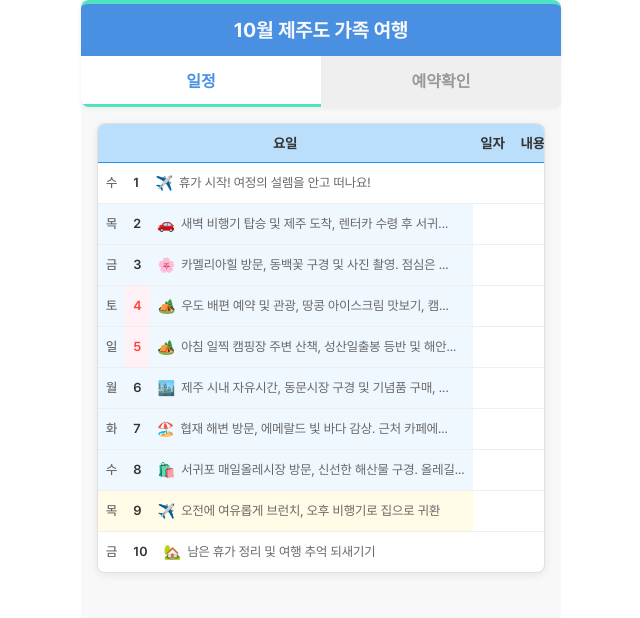
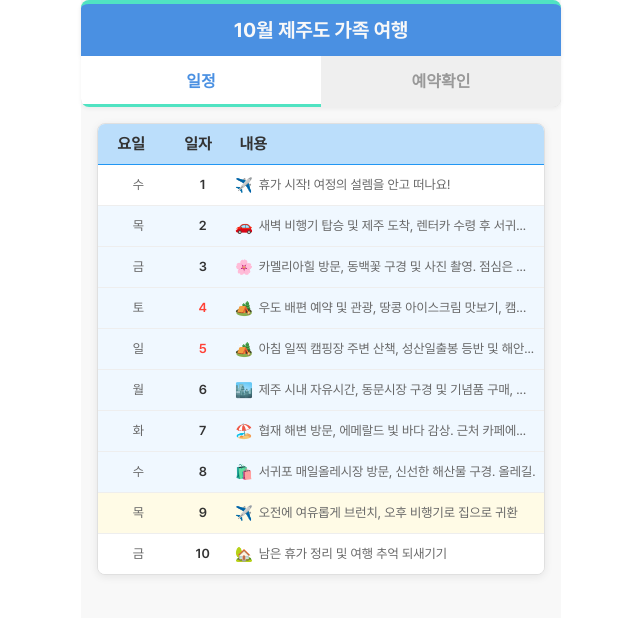
Before and after one commit to jdwcg/travel, a React (Vite) app: page / in a window 1280 px wide. Shown: the top 618 px of the page, without its empty margins (319-959 px from the left). Built offline with nearby package versions, Linux system fonts and the light colour scheme.

Commit message:
그리드로 변경

```diff
--- a/src/pages/HomePage.tsx
+++ b/src/pages/HomePage.tsx
@@ -1,8 +1,9 @@
+// src/pages/HomePage.tsx
 import { useState } from 'react';
 import styled from 'styled-components';
 import { Link } from 'react-router-dom';
 import PageHeader from '../components/PageHeader';
-import ActivityIcon from '../components/ActivityIcon'; // 아이콘 컴포넌트 임포트
+import ActivityIcon from '../components/ActivityIcon';
 
 interface TravelDateItem {
     id: string;
@@ -12,7 +13,6 @@ interface TravelDateItem {
     type: string;
 }
 
-// 그리고 travelDates 배열 선언 부분을 이렇게 변경해주세요.
 const travelDates: TravelDateItem[] = [
     {
         id: 'day1',
@@ -88,8 +88,13 @@ const travelDates: TravelDateItem[] = [
         date: 10,
         content: '남은 휴가 정리 및 여행 추억 되새기기',
         type: 'home',
-    }, // 'day'를 '금'으로 수정
+    },
 ];
+
+// Grid 컬럼 정의 (재사용을 위해 상수화)
+// 15% (요일), 15% (일자), 70% (내용)
+const GRID_COLUMNS = '15% 15% 70%';
+
 function HomePage() {
     const [activeTab, setActiveTab] = useState<'schedule' | 'reservation'>(
         'schedule',
@@ -116,46 +121,44 @@ function HomePage() {
 
             {activeTab === 'schedule' ? (
                 <ScheduleSection>
-                    <ListTable>
-                        <thead>
-                            <tr>
-                                <ThDay>요일</ThDay>
-                                <ThDate>일자</ThDate>
-                                <ThContent>내용</ThContent>
-                            </tr>
-                        </thead>
-                        <tbody>
+                    <ListContainer>
+                        {' '}
+                        {/* Grid 레이아웃의 최상위 컨테이너 */}
+                        <ListHeader>
+                            {' '}
+                            {/* 헤더 로우 */}
+                            <ThItem>요일</ThItem>
+                            <ThItem>일자</ThItem>
+                            <ThContentItem>내용</ThContentItem>
+                        </ListHeader>
+                        <ListBody>
+                            {' '}
+                            {/* 실제 데이터 로우 컨테이너 (스크롤 가능성 고려) */}
                             {travelDates.map((item) => (
                                 <StyledLink
                                     to={`/detail/${item.id}`}
                                     key={item.id}
                                     date={item.date}
                                 >
-                                    {' '}
-                                    {/* date prop 전달 */}
-                                    <Tr>
-                                        <TdDay>{item.day}</TdDay>
-                                        <TdDate
+                                    <TdItem>{item.day}</TdItem>
+                                    <TdDateItem
                                         isWeekend={
                                             item.day === '토' ||
                                             item.day === '일'
                                         }
                                     >
                                         {item.date}
-                                        </TdDate>
-                                        <TdContent title={item.content}>
-                                            <ActivityIcon type={item.type} />{' '}
-                                            {/* 아이콘 추가 */}
+                                    </TdDateItem>
+                                    <TdContentItem title={item.content}>
+                                        <ActivityIcon type={item.type} />
                                         {item.content.length > 30
-                                                ? item.content.slice(0, 30) +
-                                                  '...'
+                                            ? item.content.slice(0, 30) + '...'
                                             : item.content}
-                                        </TdContent>
-                                    </Tr>
+                                    </TdContentItem>
                                 </StyledLink>
                             ))}
-                        </tbody>
-                    </ListTable>
+                        </ListBody>
+                    </ListContainer>
                 </ScheduleSection>
             ) : (
                 <ReservationSection>
@@ -178,14 +181,13 @@ function HomePage() {
 
 // === 스타일 컴포넌트 정의 ===
 
-// 날짜 범위별 배경색을 결정하는 헬퍼 함수
 const getDateRangeBackgroundColor = (date: number, theme: any) => {
     if (date >= 2 && date <= 8) {
-        return theme.colors.dateRangeColor1 || '#F0F8FF'; // 2~8일차 (연한 하늘색)
+        return theme.colors.dateRangeColor1 || '#F0F8FF';
     } else if (date === 9) {
-        return theme.colors.dateRangeColor2 || '#FFFBE6'; // 9일차 (연한 노란색)
+        return theme.colors.dateRangeColor2 || '#FFFBE6';
     }
-    return theme.colors.white; // 그 외 (기본 흰색)
+    return theme.colors.white;
 };
 
 const Container = styled.div`
@@ -199,43 +201,33 @@ const Container = styled.div`
 
 const TabMenu = styled.div`
     display: flex;
-    /* TabMenu의 배경색은 전체 탭 영역의 배경색입니다. */
-    background-color: ${({ theme }) =>
-        theme.colors.lightGray}; /* 전체 탭바 배경 */
-    padding: 0; /* 내부 패딩은 각 버튼이 가짐 */
+    background-color: ${({ theme }) => theme.colors.lightGray};
+    padding: 0;
     margin-bottom: 16px;
     box-shadow: 0 2px 4px rgba(0, 0, 0, 0.05);
-    border-radius: 0 0 8px 8px; /* 하단만 둥글게 */
-    overflow: hidden; /* 내부 버튼이 넘치지 않도록 */
+    border-radius: 0 0 8px 8px;
+    overflow: hidden;
 `;
 
 const TabButton = styled.button<{ isActive: boolean }>`
     flex: 1;
-    /* ✨ 배경색 (활성/비활성) ✨ */
     background-color: ${({ theme, isActive }) =>
         isActive ? theme.colors.tabActiveBg : theme.colors.tabInactiveBg};
-    /* ✨ 글자색 (활성/비활성) ✨ */
     color: ${({ theme, isActive }) =>
         isActive ? theme.colors.tabActiveText : theme.colors.tabInactiveText};
-
     border: none;
     padding: 12px 0;
     font-size: ${({ theme }) => theme.fontSizes.medium};
     font-weight: 600;
     cursor: pointer;
-    transition: all 0.3s ease-in-out; /* 부드러운 전환 효과 */
-
-    /* 선택된 탭 아래 강조선 (파란색) */
+    transition: all 0.3s ease-in-out;
     border-bottom: 3px solid
         ${({ theme, isActive }) =>
             isActive ? theme.colors.secondary : 'transparent'};
 
     &:hover {
-        /* 마우스 오버 시 색상 변화 */
         background-color: ${({ theme, isActive }) =>
-            isActive
-                ? theme.colors.tabActiveBg
-                : theme.colors.lightGray}; /* 비활성 시 살짝 더 어둡게 */
+            isActive ? theme.colors.tabActiveBg : theme.colors.lightGray};
         color: ${({ theme, isActive }) =>
             isActive
                 ? theme.colors.tabActiveText
@@ -244,15 +236,16 @@ const TabButton = styled.button<{ isActive: boolean }>`
 `;
 
 const ScheduleSection = styled.div`
-    background-color: ${({ theme }) => theme.colors.white};
-    margin: 16px;
-    border-radius: 8px;
-    overflow: hidden;
-    box-shadow: 0 2px 8px rgba(0, 0, 0, 0.08);
-    border: 1px solid ${({ theme }) => theme.colors.lightGray};
+    /* 배경색, 그림자, 테두리 등은 ListContainer가 담당 */
+    margin: 16px; /* 컨테이너 외부 여백 */
 `;
 
 const ReservationSection = styled(ScheduleSection)`
+    background-color: ${({ theme }) =>
+        theme.colors.white}; /* 배경색 다시 추가 */
+    border-radius: 8px; /* 둥근 모서리 */
+    box-shadow: 0 2px 8px rgba(0, 0, 0, 0.08); /* 그림자 */
+    border: 1px solid ${({ theme }) => theme.colors.lightGray}; /* 테두리 */
     padding: 20px;
     text-align: center;
     & > p {
@@ -274,42 +267,54 @@ const ReservationItem = styled.div`
     }
 `;
 
-const ListTable = styled.table`
-    width: 100%;
-    border-collapse: collapse;
-    font-size: 14px;
+// ✨ Grid 레이아웃을 위한 새로운 컨테이너들 ✨
+const ListContainer = styled.div`
+    display: flex; /* 헤더와 바디를 세로로 정렬 */
+    flex-direction: column;
+    background-color: ${({ theme }) =>
+        theme.colors.white}; /* 리스트 전체 배경색 */
+    border-radius: 8px;
+    overflow: hidden; /* 내부 요소가 넘치지 않도록 */
+    box-shadow: 0 2px 8px rgba(0, 0, 0, 0.08);
+    border: 1px solid ${({ theme }) => theme.colors.lightGray};
 `;
 
-const Th = styled.th`
-    padding: 12px 8px;
-    text-align: center;
+const ListHeader = styled.div`
+    display: grid; /* 헤더 아이템들을 그리드로 정렬 */
+    grid-template-columns: ${GRID_COLUMNS}; /* 공통 컬럼 정의 사용 */
     background-color: ${({ theme }) => theme.colors.primaryLight};
     color: ${({ theme }) => theme.colors.textDark};
     font-weight: 700;
     border-bottom: 1px solid ${({ theme }) => theme.colors.primaryDark};
+`;
+
+const ListBody = styled.div`
+    /* overflow-y: auto; /* 스크롤이 필요하면 여기에 추가 */
+    /* flex: 1; /* 부모가 flex container일 때 남은 공간 차지 */
+`;
+
+// 헤더 아이템의 공통 스타일 (요일, 일자, 내용)
+const ThItem = styled.div`
+    padding: 12px 8px;
+    text-align: center;
     white-space: nowrap;
 `;
 
-const ThDay = styled(Th)`
-    width: 18%;
-`;
-const ThDate = styled(Th)`
-    width: 18%;
-`;
-const ThContent = styled(Th)`
-    width: 64%;
-    text-align: left;
+const ThContentItem = styled(ThItem)`
+    text-align: left; /* 내용은 좌측 정렬 */
 `;
 
-// date prop을 받도록 타입 정의
+// StyledLink가 이제 Grid Row 역할
 const StyledLink = styled(Link)<{ date: number }>`
-    display: table-row;
+    display: grid; /* 각 링크(리스트 항목)가 그리드 로우 */
+    grid-template-columns: ${GRID_COLUMNS}; /* 공통 컬럼 정의 사용 */
     text-decoration: none;
     color: inherit;
     border-bottom: 1px solid ${({ theme }) => theme.colors.borderGray};
     background-color: ${({ date, theme }) =>
-        getDateRangeBackgroundColor(date, theme)}; /* 날짜별 배경색 동적 적용 */
+        getDateRangeBackgroundColor(date, theme)};
     transition: background-color 0.2s ease-in-out;
+    padding: 0 8px; /* Link 내부 아이템들의 좌우 패딩을 조절 */
 
     &:last-child {
         border-bottom: none;
@@ -319,39 +324,31 @@ const StyledLink = styled(Link)<{ date: number }>`
     }
 `;
 
-const Tr = styled.div`
-    display: table-row;
-`;
-
-const Td = styled.td`
-    padding: 10px 8px;
-    vertical-align: middle;
+// Td는 div로 변경 (테이블 셀이 아닌 그리드 아이템 역할)
+const TdItem = styled.div`
+    padding: 10px 0; /* 좌우 패딩은 StyledLink에서 조절 */
+    display: flex; /* 내부 요소(텍스트, 아이콘) 정렬 위해 flex 사용 */
+    align-items: center; /* 세로 중앙 정렬 */
+    justify-content: center; /* 기본은 가로 중앙 정렬 */
     font-size: 13px;
     line-height: 1.4;
     color: ${({ theme }) => theme.colors.textBody};
 `;
 
-const TdDay = styled(Td)`
-    text-align: center;
-    font-weight: 500;
-`;
-
-const TdDate = styled(Td)<{ isWeekend: boolean }>`
-    text-align: center;
+// 일자 아이템
+const TdDateItem = styled(TdItem)<{ isWeekend: boolean }>`
     font-weight: 600;
     color: ${({ isWeekend, theme }) =>
         isWeekend ? theme.colors.accentRed : theme.colors.textDark};
-    background-color: ${({ isWeekend, theme }) =>
-        isWeekend ? theme.colors.weekendBackground : 'transparent'};
 `;
 
-const TdContent = styled(Td)`
-    text-align: left;
+// 내용 아이템
+const TdContentItem = styled(TdItem)`
+    justify-content: flex-start; /* 내용은 좌측 정렬 */
     white-space: nowrap;
     overflow: hidden;
     text-overflow: ellipsis;
-    display: flex; /* 아이콘과 텍스트를 인라인으로 정렬하기 위해 flex 사용 */
-    align-items: center; /* 세로 중앙 정렬 */
+    /* 아이콘이 포함되므로 이미 flex 처리되어 있음 */
 `;
 
 export default HomePage;
```
Lines whose indentation alone changed are shown as unchanged.
